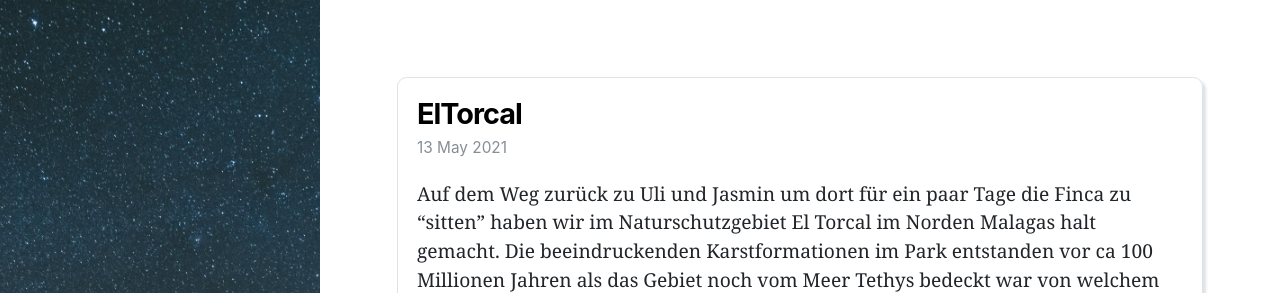
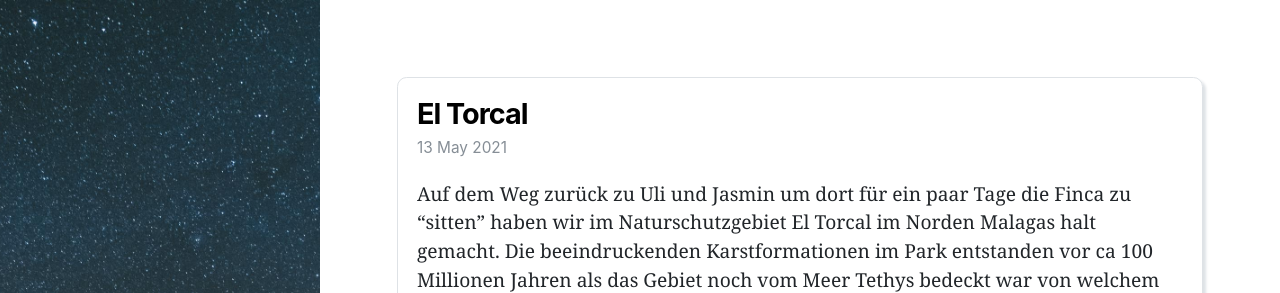
Before and after one commit to fschreib/fredonie, a Jekyll site: the page built from index.markdown, in a window 1280 px wide and 900 px high. Shown: the top 293 px of the window. Built offline with Jekyll 4.4.1, drawn with Linux system fonts in a browser that asks for light colours; nearby versions of some CDN libraries.

Commit message:
initial commit

```diff
--- a/_posts/2021-05-13-ElTorcal.markdown
+++ b/_posts/2021-05-13-ElTorcal.markdown
@@ -1,6 +1,6 @@
 ---
 layout: post
-title:  "ElTorcal"
+title:  "El Torcal"
 date:   2021-05-13 12:00:00 +0200
 permalink: /blog/ElTorcal
 ---
```
Also changed, not shown: assets/images/CaboDeGata/19.jpg.
